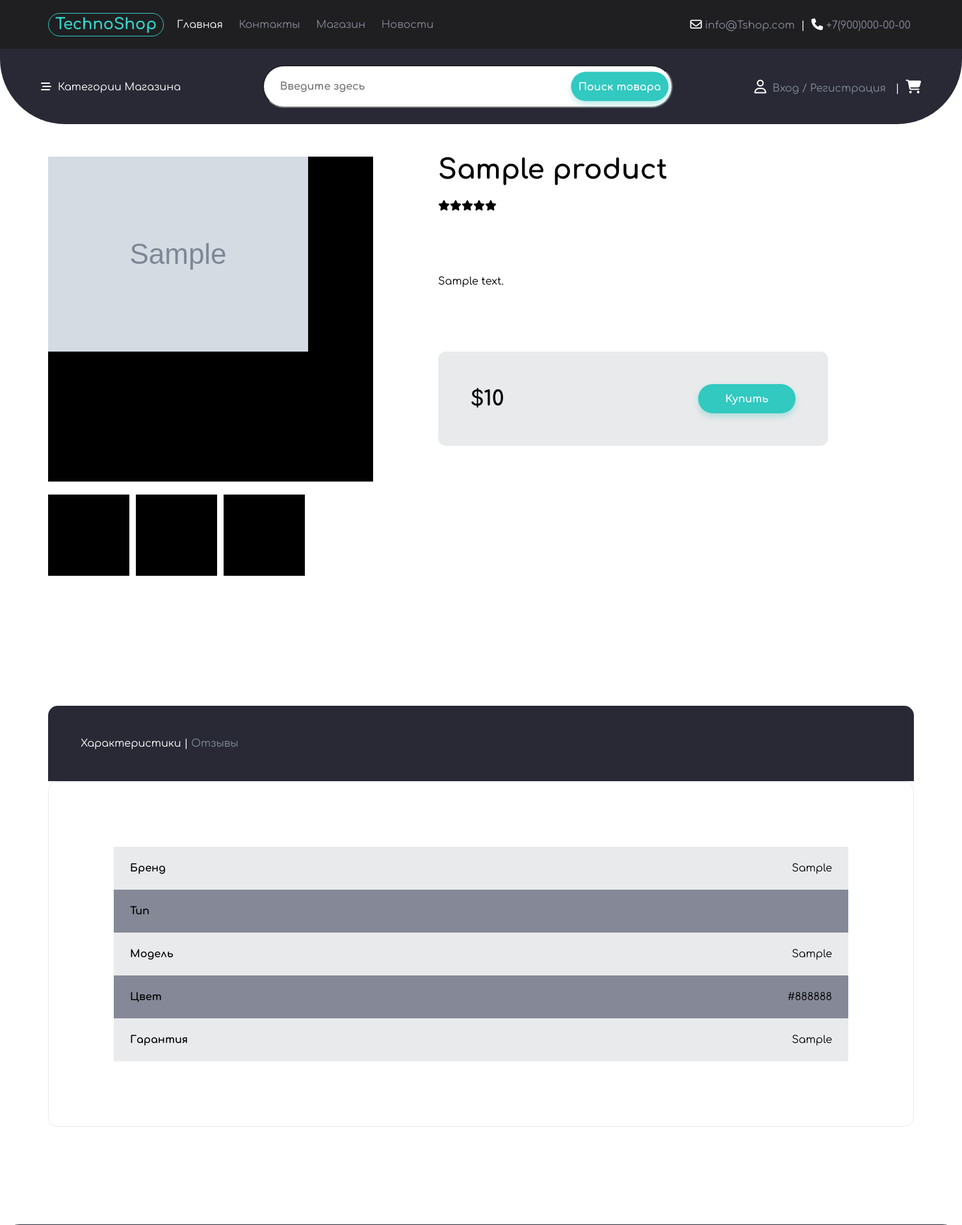
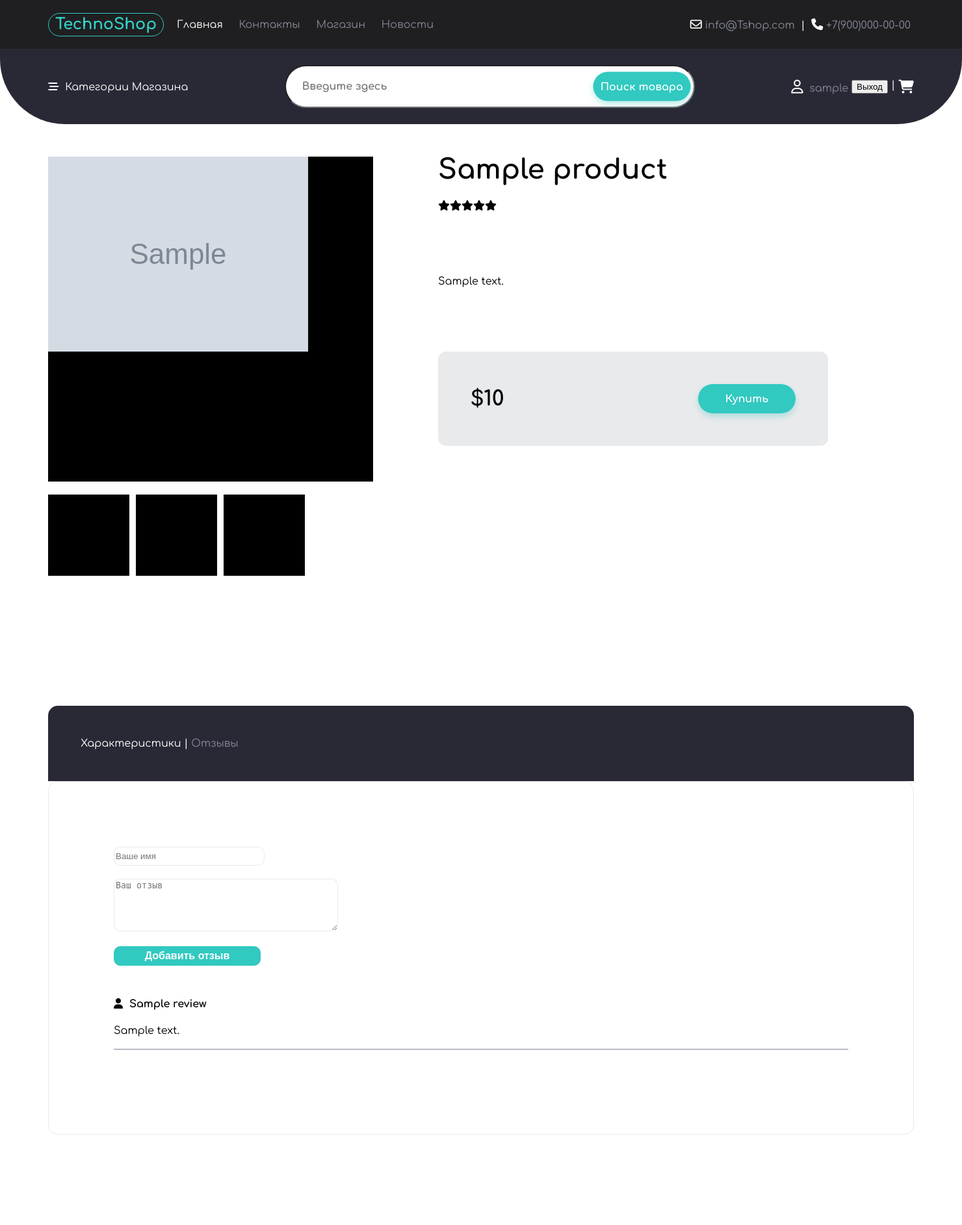
Before and after one commit to Reset05/123, a PHP site: page /pages/product.php?id=1 in a window 1480 px wide. Shown: the top 1885 px of the page at 65% size. Run offline with PHP 8.4, Linux system fonts and the light colour scheme; the visitor is signed in with stand-in values (Sample User, id 1); tables that the repository leaves empty or names only in its code hold one stand-in row (values such as "Sample post"); grey boxes marked "Sample" are stand-in pictures; some libraries are stand-ins or nearby versions.

Commit message:
add review and fix

```diff
--- a/index.php
+++ b/index.php
@@ -145,7 +145,7 @@
 if (isset($_SESSION['login'])) {
     $login = $_SESSION['login'];
     echo '<a class="link__login" href=""><i class="fa-regular fa-user"></i> <span class="login__text">' . $login . '</span></a>';
-    echo '<form method="post" action="core/logout.php"><button type="submit" name="logout">Выход</button></form>';
+    echo '<form class="logout none" method="post" action="core/logout.php"><button type="submit" name="logout">Выход</button></form>';
   } else {
     echo '<a class="link__login" href=""><i class="fa-regular fa-user"></i> <span class="login__text" id="btn-open">Вход / Регистрация</span></a>';
   }
--- a/pages/product.php
+++ b/pages/product.php
@@ -4,6 +4,11 @@
 include_once '../core/db.php';
 include_once '../core/funcs.php';
 $products = get_products();
+
+$id = $_GET['id'];
+$stmt = $pdo->prepare("SELECT * FROM reviews WHERE product_id = ?");
+$stmt->execute([$id]);
+$reviews = $stmt->fetchAll();
 ?>
 
 <!DOCTYPE html>
@@ -31,7 +36,7 @@
                 <div class="exit">
                     <i class="fa-solid fa-xmark"></i>
                 </div>
-                <form action="" method="post">
+                <form action="../core/signin.php" method="post">
                     <div class="block__form">
                         <input class="inp__form" required type="text" name="login" id="">
                         <p class="text__form">Логин</p>
@@ -60,7 +65,7 @@
                 <div class="exit__reg">
                     <i class="fa-solid fa-xmark"></i>
                 </div>
-                <form action="" method="post">
+                <form action="../core/signup.php" method="post">
                     <div class="block__form">
                         <input class="inp__form" required type="text" name="login" id="">
                         <p class="text__form">Логин</p>
@@ -134,7 +139,15 @@
            </div>
 
            <div class="login__cart">
-                <a class="link__login" href=""><i class="fa-regular fa-user"></i> <span class="login__text">Вход / Регистрация</span></a>
+           <?php
+if (isset($_SESSION['login'])) {
+    $login = $_SESSION['login'];
+    echo '<a class="link__login" href=""><i class="fa-regular fa-user"></i> <span class="login__text">' . $login . '</span></a>';
+    echo '<form method="post" action="../core/logout.php"><button type="submit" name="logout">Выход</button></form>';
+  } else {
+    echo '<a class="link__login" href=""><i class="fa-regular fa-user"></i> <span class="login__text" id="btn-open">Вход / Регистрация</span></a>';
+  }
+  ?>
                 <span> |  </span>
                 <a id="get-cart" class="link__cart" href=""><i class="fa-solid fa-cart-shopping"></i></a>
            </div>
@@ -193,7 +206,7 @@
             <span> | </span>
             <a href="">Отзывы</a>
         </div>
-        <div class="describe">
+        <div class="describe none">
             <div class="type__desc">
                 <h3>Бренд</h3>
                 <p><?= $product['brand'] ?></p>
@@ -214,6 +227,26 @@
                 <h3>Гарантия</h3>
                 <p><?= $product['garant'] ?></p>
             </div>
+        </div>
+        <div class="add__review">
+            <form action="../core/add-review.php" method="POST">
+                <input type="hidden" name="product_id" value="<?= $product['id'] ?>">
+                <input type="text" class="name__review" name="name" placeholder="Ваше имя"><br>
+                <textarea class="text__review" name="text" placeholder="Ваш отзыв"></textarea><br>
+                <button class="inp__submit inp__submit__review" type="submit">Добавить отзыв</button>
+            </form>
+            <?php
+            $sql = "SELECT * FROM reviews WHERE product_id = ".$product['id'];
+            $result = mysqli_query($mysqli, $sql);
+
+            // вывод отзывов
+            while($row = mysqli_fetch_assoc($result)) {
+                echo "<div class='review'>";
+                echo "<h3><i class='fa-solid fa-user'></i>".$row['name']."</h3>";
+                echo "<p>".$row['text']."</p>";
+                echo "</div>";
+            }
+            ?>
         </div>
     </div>
 </section>
--- a/style/style.css
+++ b/style/style.css
@@ -139,6 +139,26 @@
 .link__login i{
     color: #fff;
     font-size: 21px;
+}
+
+.login__cart{
+    display: flex;
+    position: relative;
+}
+
+.logout{
+    position: absolute;
+    top: 25px;
+    background: #fff;
+    padding: 5px;
+    width: 65px;
+    text-align: center;
+}
+
+.logout button{
+    outline: none;
+    border: none;
+    cursor: pointer;
 }
 
 /* Banner */
@@ -791,7 +811,9 @@
 }
 
 .desc{
+    width: 800px;
     margin-top: 100px;
+    line-height: 1em;
 }
 
 .price__product{
@@ -900,6 +922,55 @@
     border: unset;
 }
 
+/* Review */
+
+.add__review{
+    padding: 100px;
+    border: 1px solid var(--light-grey);
+    border-radius: 15px;
+}
+
+.add__review form{
+    margin-bottom: 50px;
+}
+
+.inp__submit__review{
+    width: 20%;
+}
+
+.name__review{
+    width: 20%;
+    height: 25px;
+    margin-bottom: 20px;
+    border-radius: 10px;
+    border: 1px solid var(--light-grey);
+}
+
+.text__review{
+    width: 30%;
+    height: 75px;
+    margin-bottom: 20px;
+    border-radius: 10px;
+    border: 1px solid var(--light-grey);
+}
+
+.review h3{
+    margin-bottom: 25px;
+}
+
+.review{
+    margin-bottom: 30px;
+    border-bottom: 1px solid var(--grey-color);
+}
+
+.review h3 i{
+    margin-right: 10px;
+}
+
+.review p{
+    margin-bottom: 20px;
+}
+
 /* Media */
 
 @media (max-width: 1280px){
```
Also changed, not shown: core/add-review.php (added, +10 -0 lines), handler/search-category.php (+11 -3 lines), handler/search-link-category.php (+11 -3 lines), handler/search.php (+11 -3 lines), pages/news.php (+11 -3 lines), pages/shop.php (+11 -3 lines).
